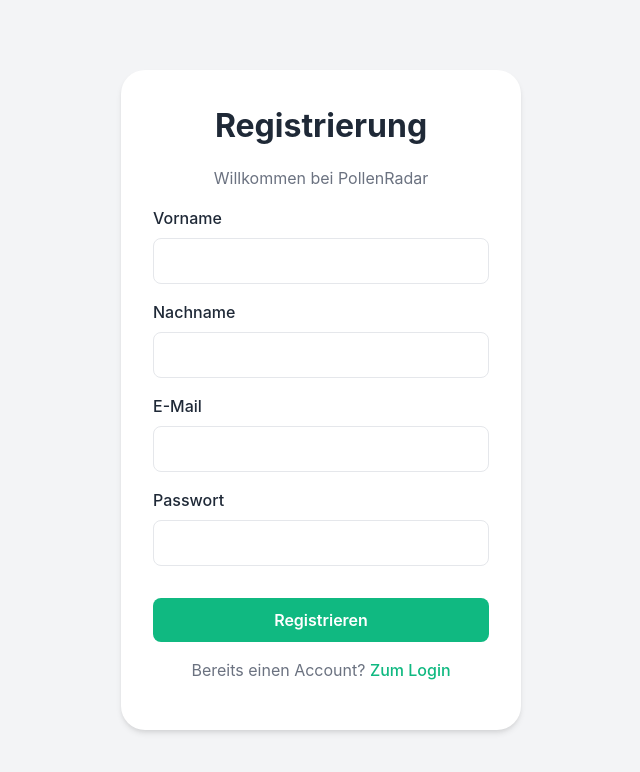
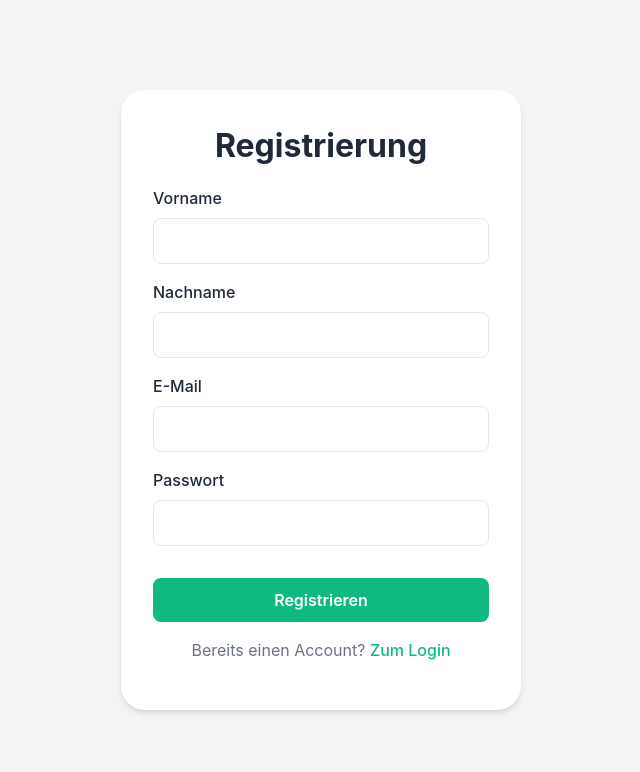
Before and after one commit to friedlmichi/wmc-projekt-4b-michael-friedl, a SvelteKit app in the folder PollenRadar/: page /register in a window 1280 px wide. Shown: the top 772 px of the page, without its empty margins (319-959 px from the left). Built offline with nearby package versions, Linux system fonts and the light colour scheme.

Commit message:
registrier seite implementiert

```diff
--- a/PollenRadar/src/routes/register/+page.svelte
+++ b/PollenRadar/src/routes/register/+page.svelte
@@ -30,7 +30,6 @@
 <div class="auth-container">
     <div class="auth-card">
         <h1 class="text-center">Registrierung</h1>
-        <p class="text-center text-muted mb-4">Willkommen bei PollenRadar</p>
 
         <form onsubmit={handleSubmit}>
             <div class="form-group">
```
